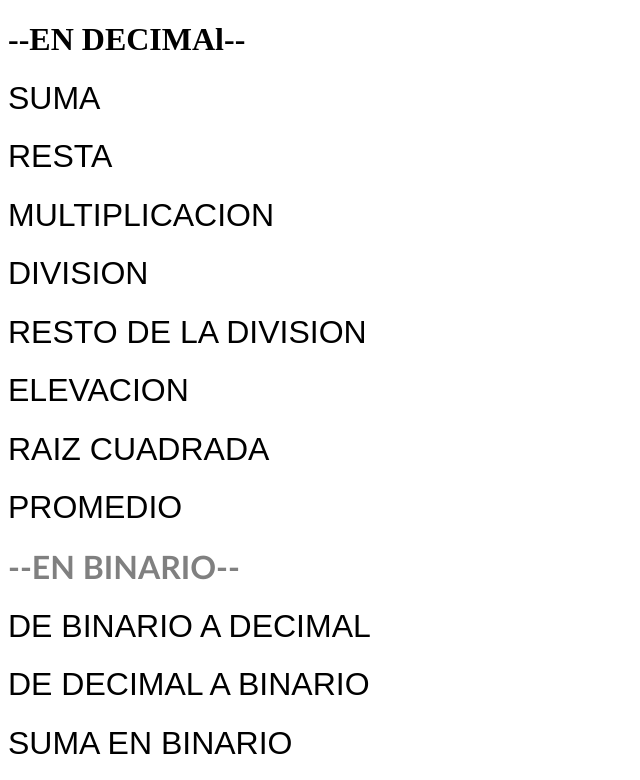
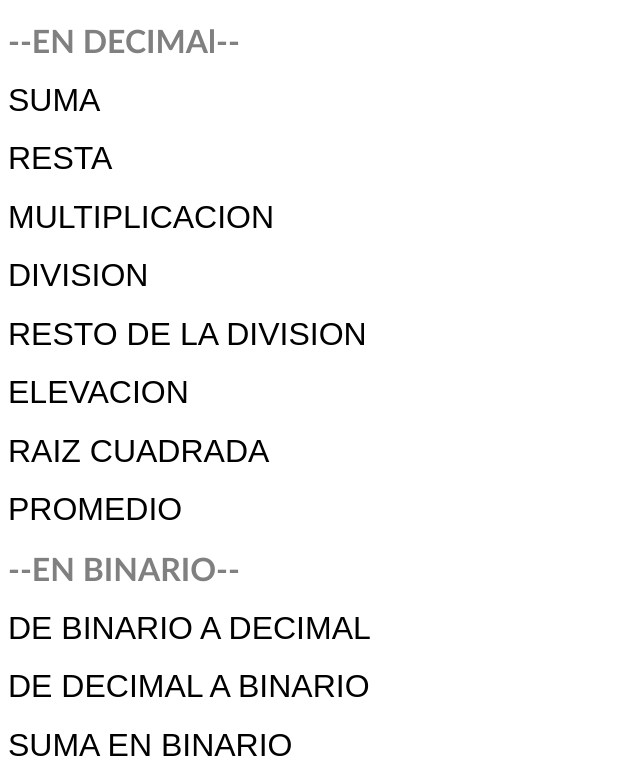
Before and after one commit to Lobete1/lobete1.github.io, a plain HTML site: page index.html in a window 1280 px wide. Shown: the top 780 px of the page, without its empty margins (0-640 px from the left). Drawn offline with Linux system fonts and the light colour scheme.

Commit message:
1.1
- Se agrega una sola función para poder diferenciar la parte decimal con la parte binaria

```diff
--- a/estilos.css
+++ b/estilos.css
@@ -1,3 +1,8 @@
+#decimal {
+	font-family: calibri;
+	color: grey;
+}
+
 .decimal {
 	font-family: sans-serif;
 	font-weight: 100;
@@ -10,6 +15,7 @@
 	color: red;
 	font-size: 40px;
 }
+
 
 
 #binario {
```
